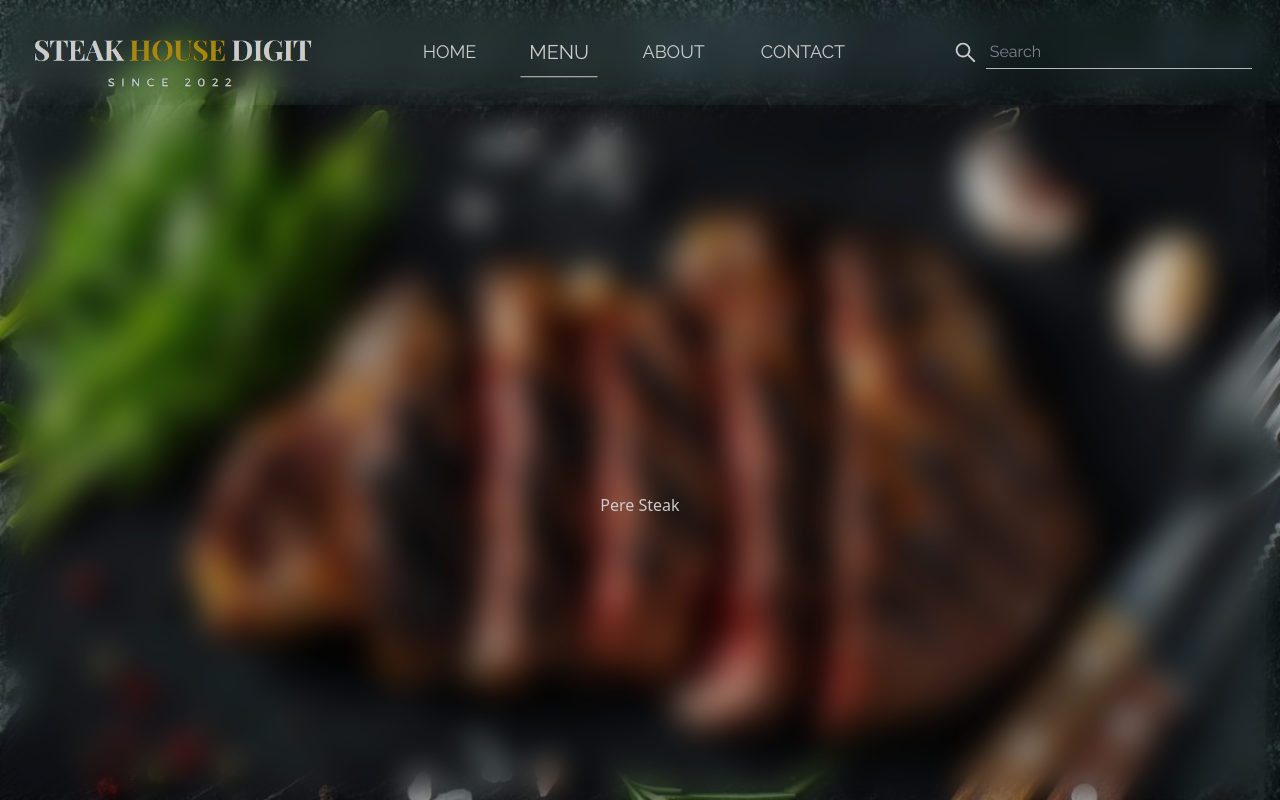
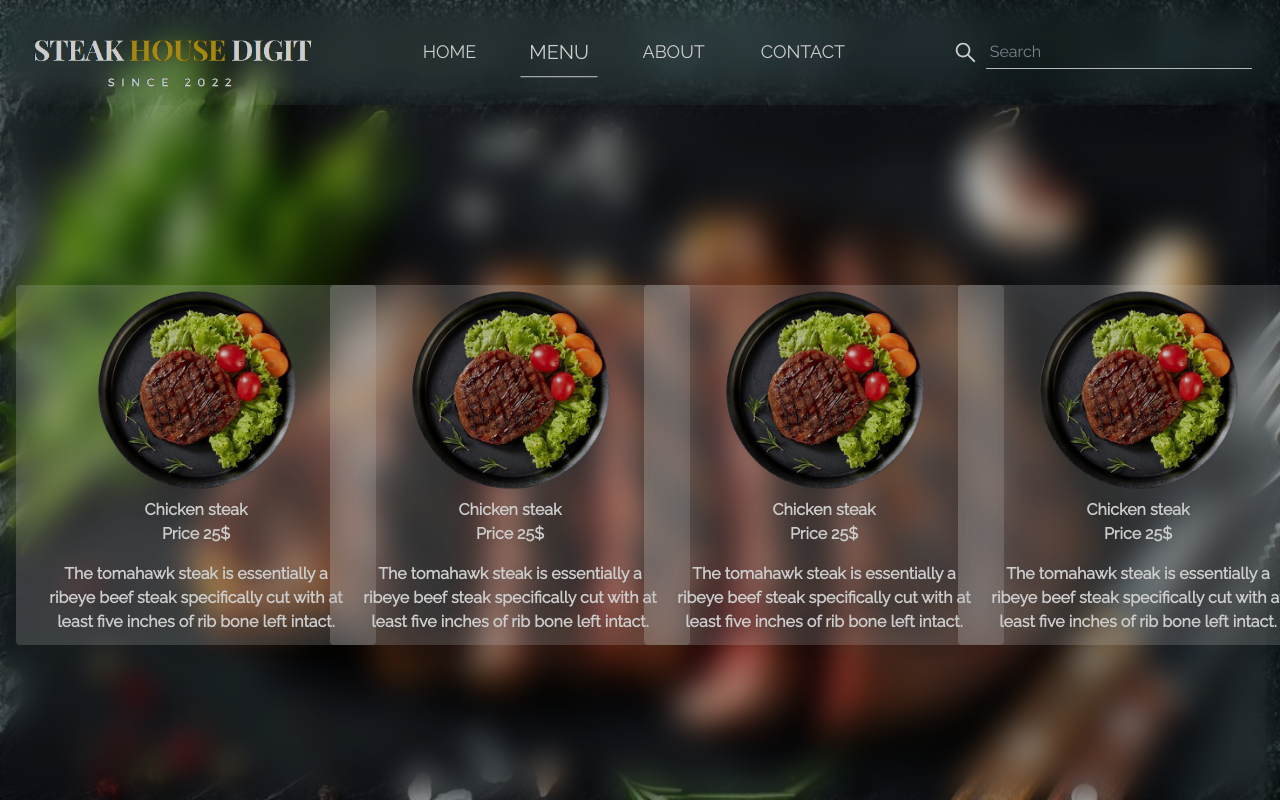
Before and after one commit to poppero/digit_food_chain, a React (Create React App) app in the folder food_chain/: page / in a window 1280 px wide. Both pictures are taken after a click on the element "MENU". Built offline with nearby package versions, Linux system fonts and the light colour scheme.

Commit message:
Latests changes hehe

```diff
--- a/food_chain/src/HomePage/ImageBackground.js
+++ b/food_chain/src/HomePage/ImageBackground.js
@@ -14,7 +14,7 @@ const ImageBackground = () => {
         menu : <Menu />
     }
   return (
-    <div className="h-screen bg-cover overflow-hidden opacity-80   bg-[url('http://localhost:3001/background.jpg')] ">
+    <div className="h-screen bg-cover overflow-hidden opacity-80   bg-[url('http://localhost:3000/background.jpg')] ">
      <Navigation selectedPage={selectedPage} setSelectedPage={setSelectedPage} />
       <div className='h-screen z-10 backdrop-blur-lg flex flex-col justify-center items-center overflow-x-hidden'>
         {components[selectedPage]}
--- a/food_chain/src/Login/Login.js
+++ b/food_chain/src/Login/Login.js
@@ -28,7 +28,7 @@ const Login = () => {
     console.log(login.email)
   return (
     <form onSubmit={handleLogin} onChange={handleChange} className="w-[80vh] h-[60vh] mb-[5rem] bg-white bg-opacity-10 backdrop-blur-lg rounded drop-shadow-lg flex flex-col justify-between items-center">
-     <img className='w-[30rem]' src='http://localhost:3001/logo-transparent.png'/>
+     <img className='w-[30rem]' src='http://localhost:3000/logo-transparent.png'/>
       <div className='flex flex-col gap-4 w-full justify-center items-center'>
         <input value={login.email} name='email' type="text" className='border-b-[0.1rem] border-white bg-transparent text-white font-raleway placeholder:text-white placeholder:font-semibold p-4 outline-none w-2/3' placeholder="email" />
         <input value={login.password} name='password' type="password" className='border-b-[0.1rem] border-white bg-transparent text-white font-raleway placeholder:text-white placeholder:font-semibold p-4 outline-none w-2/3' placeholder="password" />
--- a/food_chain/src/Login/LoginPage.js
+++ b/food_chain/src/Login/LoginPage.js
@@ -3,7 +3,7 @@ import Login from './Login'
 
 const LoginPage = () => {
   return (
-    <div className="h-screen w-screen  flex justify-center items-center  bg-cover   overflow-hidden opacity-80   bg-[url('http://localhost:3001/background.jpg')] ">
+    <div className="h-screen w-screen  flex justify-center items-center  bg-cover   overflow-hidden opacity-80   bg-[url('http://localhost:3000/background.jpg')] ">
     <div className='backdrop-blur-lg w-screen h-screen flex justify-center items-center'>
     <Login />
     </div>
--- a/food_chain/src/MenuPage/Menu.js
+++ b/food_chain/src/MenuPage/Menu.js
@@ -2,8 +2,32 @@ import React from 'react'
 
 const Menu = () => {
   return (
-    <div>
-        <h1 className='font-poppins text-white'>Pere Steak</h1>
+    <div className='grid grid-cols-4 gap-2 p-4'>
+         <div class="w-[45vh] h-[45vh] mb-[5rem] bg-white bg-opacity-20 backdrop-blur-lg rounded drop-shadow-lg flex flex-col justify-center items-center hover:opacity-80 p-4">
+     <img className="w-2/3" src='http://localhost:3000/steakplate.png' />
+     <h1 className='font-raleway text-white font-semibold'>Chicken steak</h1>
+     <h1 className='font-raleway text-white font-semibold'>Price 25$</h1>
+     <h1 className='font-raleway font-semibold text-white p-4 text-center'>The tomahawk steak is essentially a ribeye beef steak specifically cut with at least five inches of rib bone left intact.</h1>
+    </div>
+    <div class="w-[45vh] h-[45vh] mb-[5rem] bg-white bg-opacity-20 backdrop-blur-lg rounded drop-shadow-lg flex flex-col justify-center items-center hover:opacity-80 p-4">
+     <img className="w-2/3" src='http://localhost:3000/steakplate.png' />
+     <h1 className='font-raleway text-white font-semibold'>Chicken steak</h1>
+     <h1 className='font-raleway text-white font-semibold'>Price 25$</h1>
+     <h1 className='font-raleway font-semibold text-white p-4 text-center'>The tomahawk steak is essentially a ribeye beef steak specifically cut with at least five inches of rib bone left intact.</h1>
+    </div>
+    <div class="w-[45vh] h-[45vh] mb-[5rem] bg-white bg-opacity-20 backdrop-blur-lg rounded drop-shadow-lg flex flex-col justify-center items-center hover:opacity-80 p-4">
+     <img className="w-2/3" src='http://localhost:3000/steakplate.png' />
+     <h1 className='font-raleway text-white font-semibold'>Chicken steak</h1>
+     <h1 className='font-raleway text-white font-semibold'>Price 25$</h1>
+     <h1 className='font-raleway font-semibold text-white p-4 text-center'>The tomahawk steak is essentially a ribeye beef steak specifically cut with at least five inches of rib bone left intact.</h1>
+    </div>
+    <div class="w-[45vh] h-[45vh] mb-[5rem] bg-white bg-opacity-20 backdrop-blur-lg rounded drop-shadow-lg flex flex-col justify-center items-center hover:opacity-80 p-4">
+     <img className="w-2/3" src='http://localhost:3000/steakplate.png' />
+     <h1 className='font-raleway text-white font-semibold'>Chicken steak</h1>
+     <h1 className='font-raleway text-white font-semibold'>Price 25$</h1>
+     <h1 className='font-raleway font-semibold text-white p-4 text-center'>The tomahawk steak is essentially a ribeye beef steak specifically cut with at least five inches of rib bone left intact.</h1>
+    </div>
+
     </div>
   )
 }
--- a/food_chain/src/Navigation/Navigation.js
+++ b/food_chain/src/Navigation/Navigation.js
@@ -9,7 +9,7 @@ const Navigation = (props) => {
     <div className='backdrop-blur-lg flex flex-row justify-between p-2 w-screen items-center'>
 
         <div className='w-1/3'>
-        <img className='w-[20rem]' src='http://localhost:3001/logo-transparent.png'/>
+        <img className='w-[20rem]' src='http://localhost:3000/logo-transparent.png'/>
         </div>
         <NavBar selectedPage={props.selectedPage} setSelectedPage={props.setSelectedPage} />
         <SearchBar />
```
Also changed, not shown: food_chain/public/steakplate.png (added).
